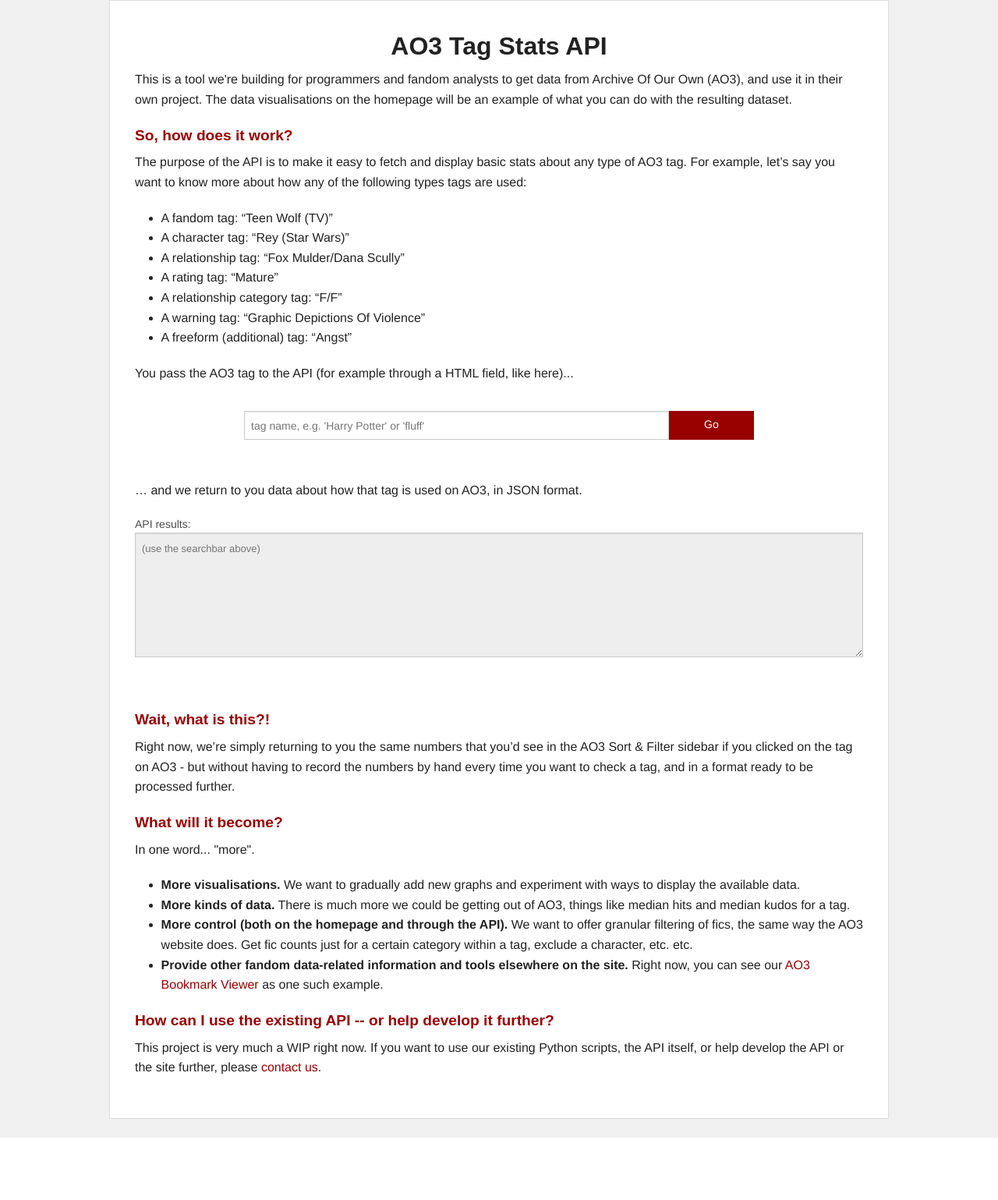
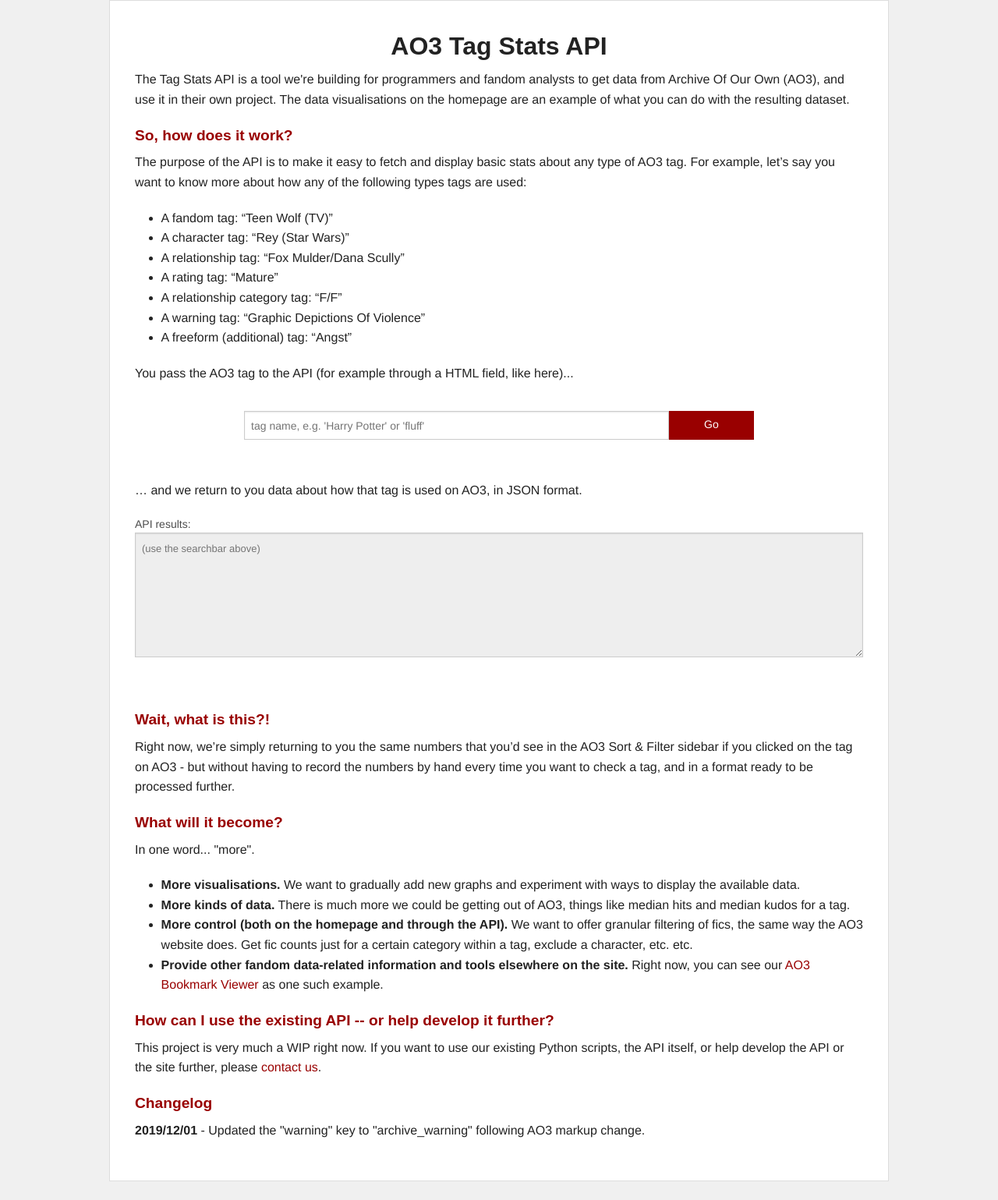
Before and after one commit to esgibter/fandomstats, a Python web app: template src/application/home/templates/tag-stats.html in a window 1280 px wide. Shown: the part 54-1593 px from the top of the page at 78% size. Before the commit the page ends 1513 px from the top, so only its background shows below. Run offline with Jinja, Linux system fonts and the light colour scheme; the template is opened without the code that fills it, so the values that code supplies are empty.

Commit message:
Add changelog and note describing the change

```diff
--- a/src/application/home/templates/tag-stats.html
+++ b/src/application/home/templates/tag-stats.html
@@ -5,11 +5,10 @@
 	<h2>AO3 Tag Stats API</h2>
 	<div class="row collapse">
 		<div class="small-12 columns">
-			<p>This is a tool we're building for programmers and fandom analysts to get data from Archive Of Our Own (AO3), and use it in their own project.
-				The data visualisations on the homepage will be an example of what you can do with the resulting dataset.
+			<p>The Tag Stats API is a tool we're building for programmers and fandom analysts to get data from Archive Of Our Own (AO3), and use it in their own project. The data visualisations on the homepage are an example of what you can do with the resulting dataset.
 			</p>
 
-				<h3>So, how does it work?</h3>
+			<h3>So, how does it work?</h3>
 			<p>
 				The purpose of the API is to make it easy to fetch and display basic stats about any type of AO3 tag.
 				For example, let’s say you want to know more about how any of the following types tags are used:
@@ -66,6 +65,11 @@
 
 			<h3>How can I use the existing API -- or help develop it further?</h3>
 			<p>This project is very much a WIP right now. If you want to use our existing Python scripts, the API itself, or help develop the API or the site further, please <a href="about#contact">contact us</a>.</p>
+
+			<h3>Changelog</h3>
+			<p>
+				<strong>2019/12/01</strong> - Updated the "warning" key to "archive_warning" following AO3 markup change.
+			</p>
 		</div>
 	</div>
 
```
